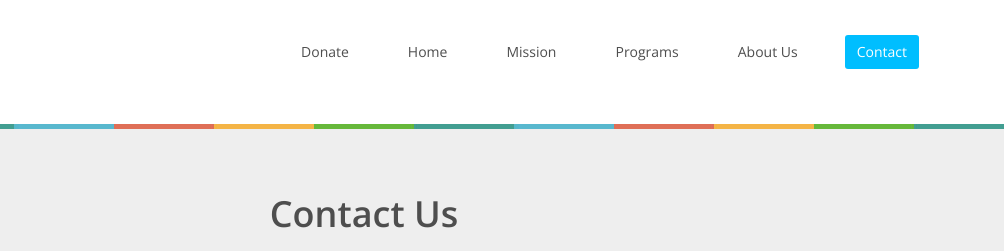
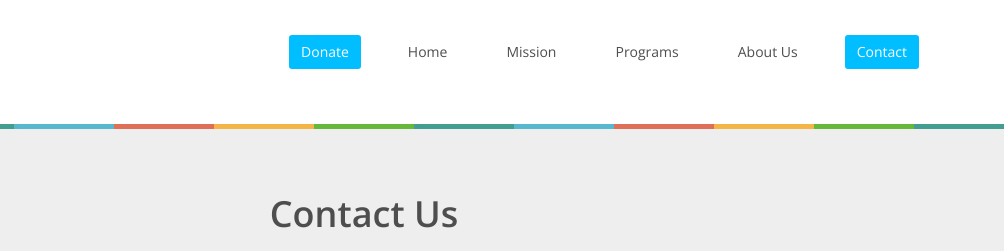
Before and after one commit to arrowmeditation/arrowmeditation.github.io, a plain HTML site: page contact-us.html in a window 1280 px wide. Shown: the top 251 px of the page, 276-1280 px from the left. Drawn offline with nearby package versions, Linux system fonts and the light colour scheme; a script that the page names is missing.

Commit message:
Update contact-us.html

```diff
--- a/contact-us.html
+++ b/contact-us.html
@@ -30,7 +30,7 @@
           <a class="navbar-brand" href="index.html"><i class="fa fa-smile"></i>   <img src="/images/aim1.PNG"></a> </div>
       <div class="collapse navbar-collapse navbar-right">
         <ul class="nav navbar-nav">
-          <li ><a href="https://www.fracturedatlas.org/site/fiscal/profile?id=14195">Donate</a></li>
+          <li class="active"><a href="https://www.fracturedatlas.org/site/fiscal/profile?id=14195">Donate</a></li>
           <li ><a href="index.html">Home</a></li>
           <li ><a href="mission.html">Mission</a></li>
           <!--<li><a href="outreach.html">Outreach</a></li>-->
```
